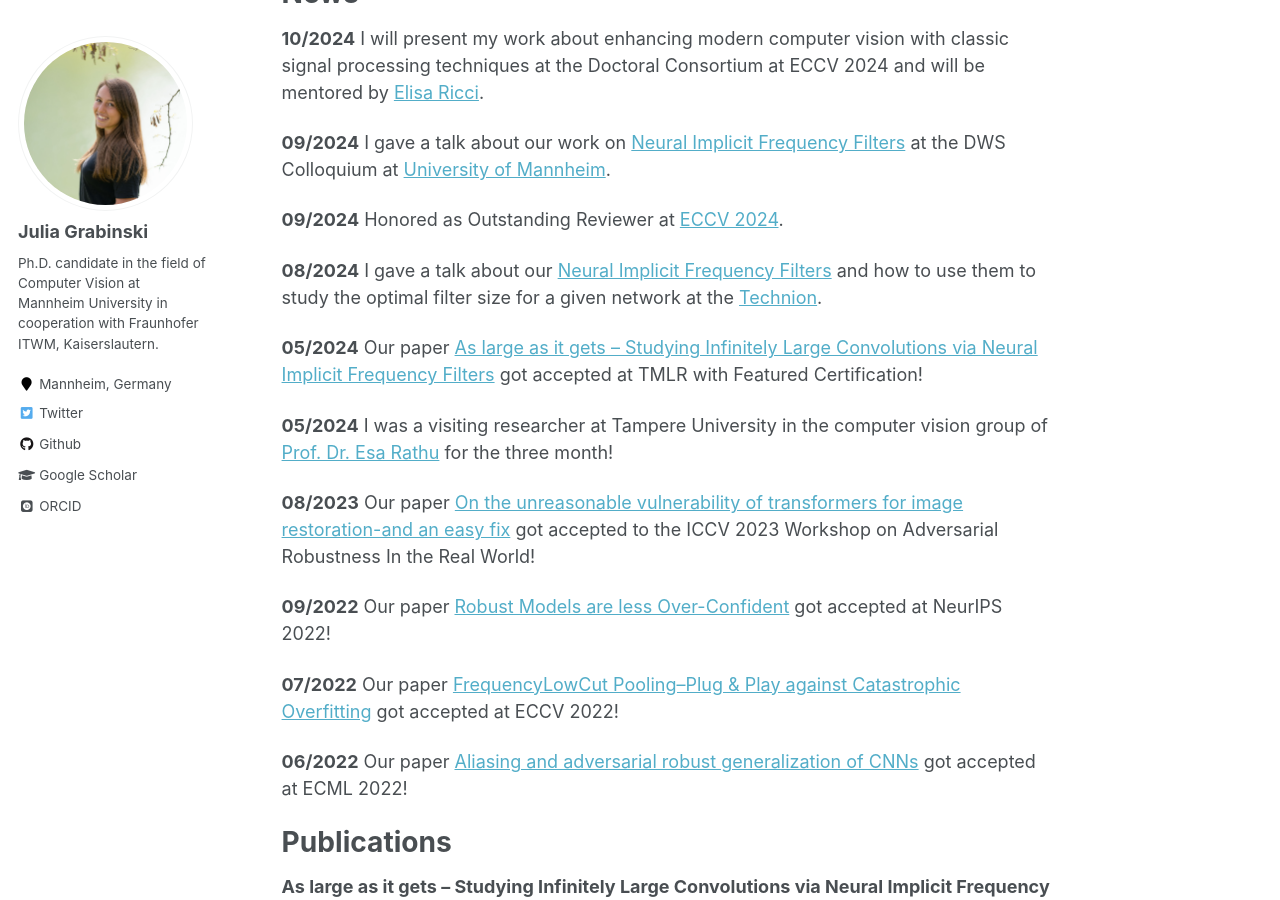
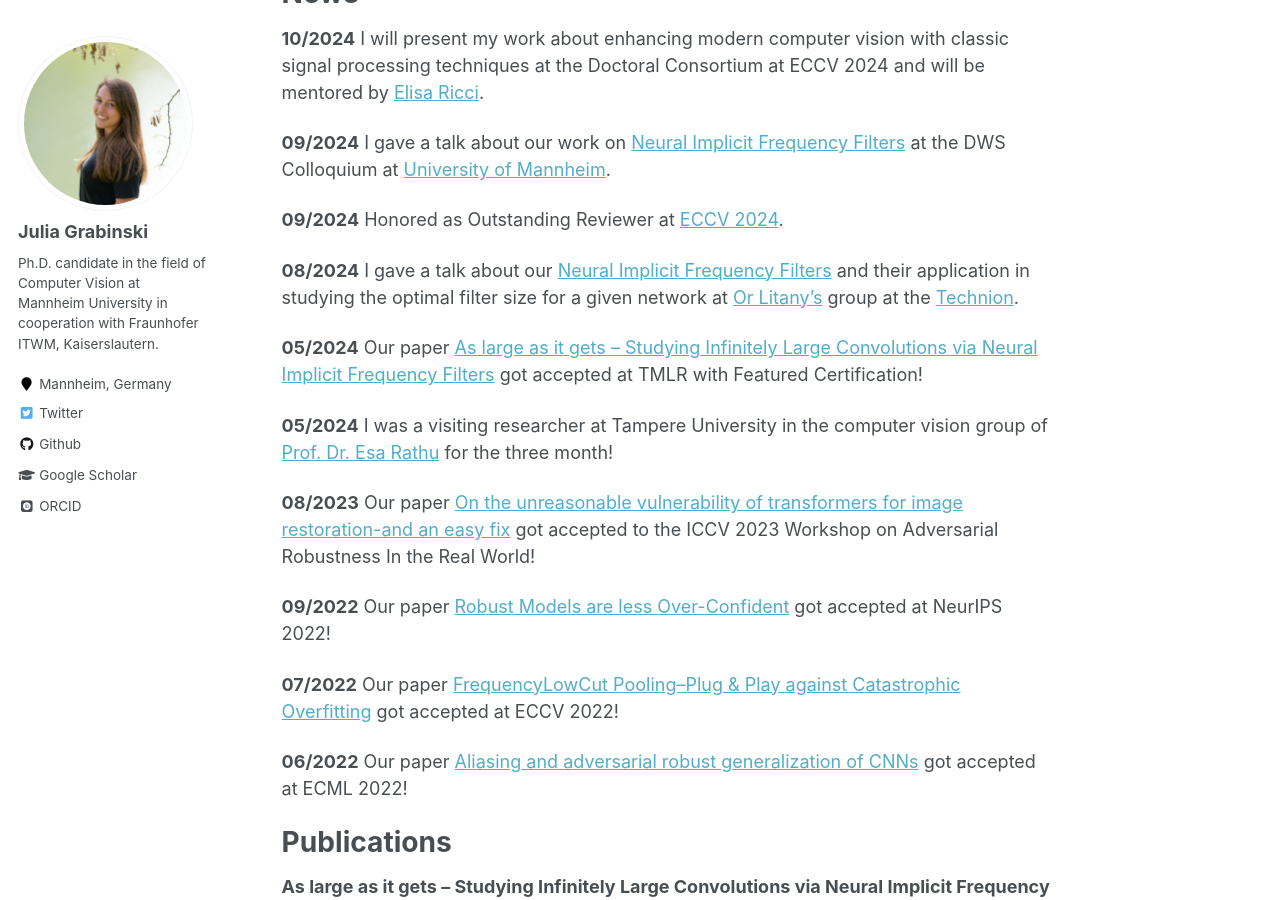
Before and after one commit to GeJulia/gejulia.github.io, a Jekyll site: the page built from _pages/about.md, in a window 1280 px wide and 900 px high, scrolled down 526 px. Built offline with Jekyll 4.4.1, drawn with Linux system fonts in a browser that asks for light colours; some web fonts are replaced.

Commit message:
update text

```diff
--- a/_pages/about.md
+++ b/_pages/about.md
@@ -21,7 +21,7 @@ News
 
 **09/2024** Honored as Outstanding Reviewer at [ECCV 2024](https://eccv.ecva.net/Conferences/2024/Reviewers#all-outstanding-reviewers).
 
-**08/2024** I gave a talk about our [Neural Implicit Frequency Filters](https://openreview.net/forum?id=xRy1YRcHWj) and how to use them to study the optimal filter size for a given network at the [Technion](https://www.cs.technion.ac.il/people/faculty/#:~:text=of%20visual%20tasks.-,Or%20Litany,-Senior%20Lecturer).
+**08/2024** I gave a talk about our [Neural Implicit Frequency Filters](https://openreview.net/forum?id=xRy1YRcHWj) and their application in studying the optimal filter size for a given network at [Or Litany's](https://orlitany.github.io/) group at the [Technion](https://www.cs.technion.ac.il/people/faculty/#:~:text=of%20visual%20tasks.-,Or%20Litany,-Senior%20Lecturer).
 
 **05/2024**
 Our paper [As large as it gets – Studying Infinitely Large Convolutions via Neural Implicit Frequency Filters](https://openreview.net/forum?id=xRy1YRcHWj) got accepted at TMLR with Featured Certification!
```
